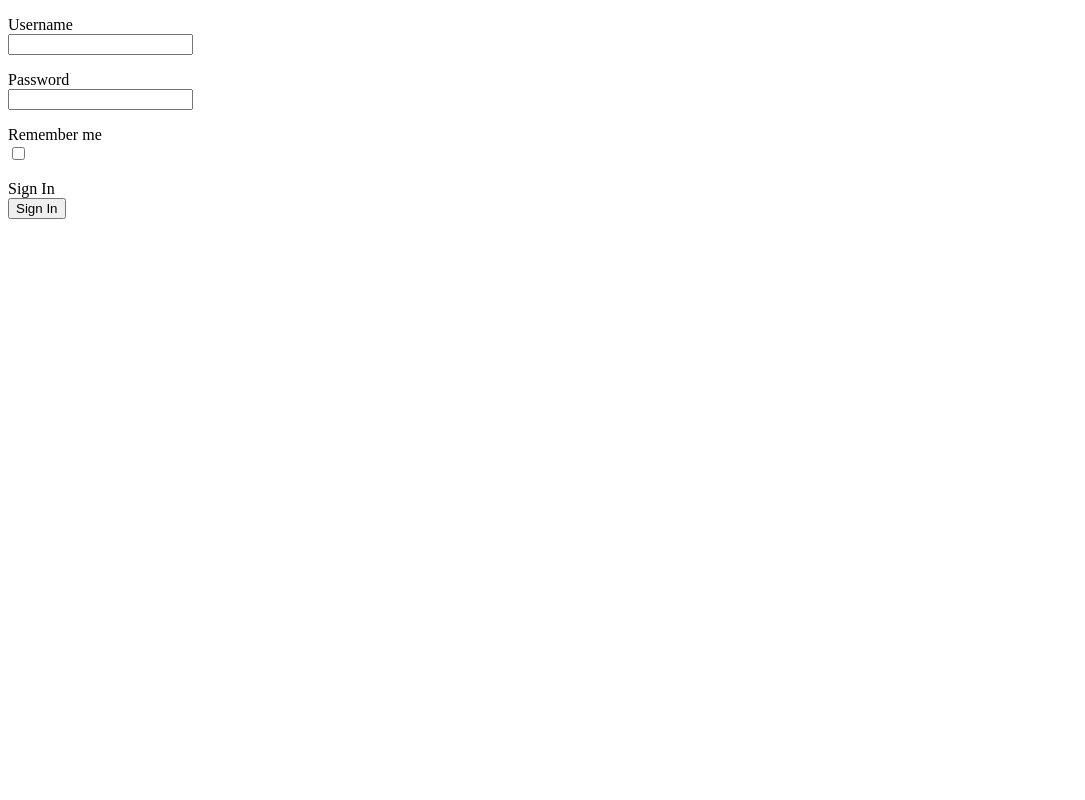
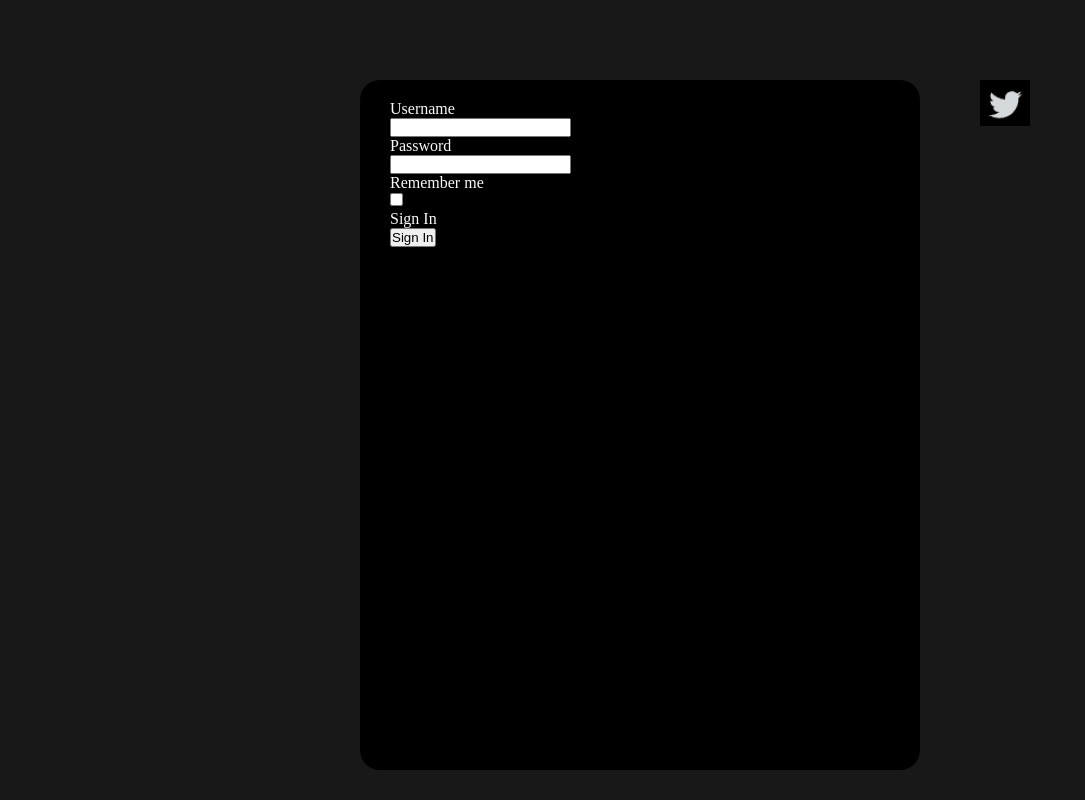
Before and after one commit to DhruvVarshney10/131-Team11, a Flask app: a page that uses app/templates/base.html in a window 1280 px wide. Shown: the whole page, without its empty margins (0-1085 px from the left). Run offline with Flask 2, Linux system fonts and the light colour scheme.

Commit message:
Added static files and connected to html

```diff
--- /dev/null
+++ b/app/static/global.css
@@ -0,0 +1,26 @@
+*{margin: 0; padding: 0}
+body{
+    background-color:rgba(24, 24, 24);
+    padding-top: 10vh;
+}
+
+.symbol{
+    background: url('twitter.png') no-repeat;
+    width: 50px;
+    height: 50px;
+    background-size: 100%;
+    position: absolute;
+    right: 250px;
+
+}
+
+.form-container{
+    width: 500px;
+    height: 650px;
+    padding: 20px 30px;
+    background-color: rgb(0, 0, 0);
+    border-radius: 20px;
+    margin: auto;
+    color: rgb(250, 250, 250);
+    position: relative;
+}
--- a/app/templates/base.html
+++ b/app/templates/base.html
@@ -2,8 +2,10 @@
 <html>
      <head>
          <title>Twitter{% block title %}{% endblock %}</title>
+         <link rel="stylesheet" type="text/css" href="static/global.css">
      </head>
      <body>
+     	<div class="symbol"></div>
          {% block mycontent %}{% endblock %}
      </body>
 </html>
--- a/app/templates/login.html
+++ b/app/templates/login.html
@@ -3,6 +3,7 @@
 {% block title %} - Login{% endblock %}
 
 {% block mycontent %}
+<div class="form-container">
 	<form action="" method="POST" novalidate>
     	{{form.hidden_tag()}}
     	<p>{{form.username.label}} <br> {{form.username()}}</p>
@@ -10,4 +11,5 @@
     	<p>{{form.remember_me.label}} <br> {{form.remember_me()}}</p>
     	<p>{{form.submit.label}} <br> {{form.submit()}}</p>
 	</form>
+</div>
 {% endblock %}
```
Also changed, not shown: app/static/twitter.png (added), 2 other files. Lines whose indentation alone changed are shown as unchanged.
